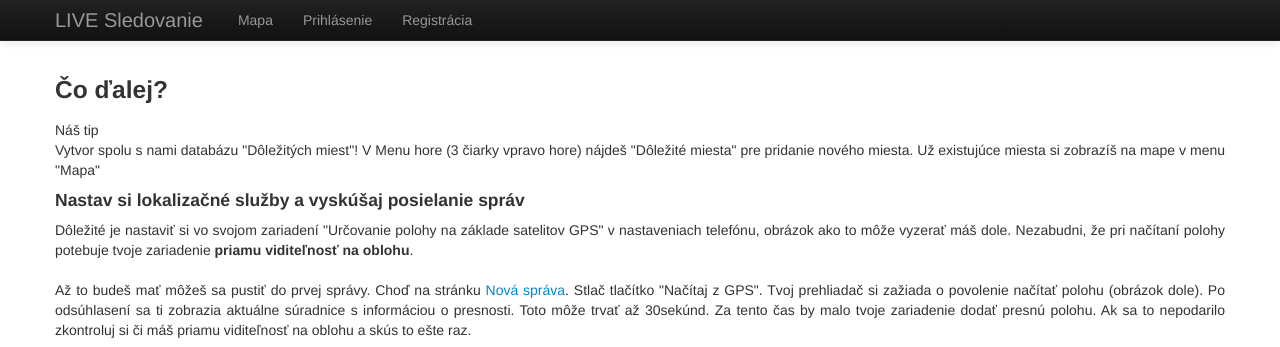
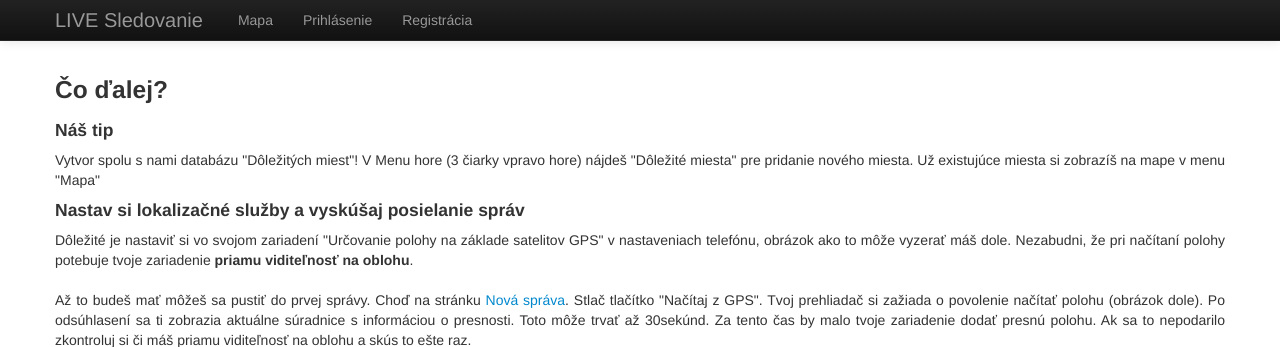
Before and after one commit to hasty001/livesledovanie, a Python web app: template wsgi/templates/gettingstarted.html in a window 1280 px wide. Shown: the top 347 px of the page. Run offline with Jinja, Linux system fonts and the light colour scheme; the template is opened without the code that fills it, so the values that code supplies are empty.

Commit message:
oprava banneru

```diff
--- a/wsgi/templates/gettingstarted.html
+++ b/wsgi/templates/gettingstarted.html
@@ -5,13 +5,13 @@
 <div id="akozacat" class="container" style="text-align: justify">
 <h3>Čo ďalej?</h3>
 
-<div class="container">
-  <div class="panel panel-default">
-    <div class="panel-heading">Náš tip</div>
-    <div class="panel-body">Vytvor spolu s nami databázu "Dôležitých miest"! V Menu hore (3 čiarky vpravo hore) nájdeš "Dôležité miesta" pre pridanie nového miesta.
+
+  <div>
+    <h4>Náš tip</h4>
+    <div>Vytvor spolu s nami databázu "Dôležitých miest"! V Menu hore (3 čiarky vpravo hore) nájdeš "Dôležité miesta" pre pridanie nového miesta.
     Už existujúce miesta si zobrazíš na mape v menu "Mapa"</div>
   </div>
-</div>
+
 
 <h4>Nastav si lokalizačné služby a vyskúšaj posielanie správ</h4>
 <p>
@@ -23,12 +23,12 @@ Toto môže trvať až 30sekúnd. Za tento čas by malo tvoje zariadenie dodať
 viditeľnosť na oblohu a skús to ešte raz.
 </p>
 <p>
-<img src="http://cestasnp.sk/images/sledovanie/Screenshot_2015-04-27-17-37-10.png" width="320"></img>
-<img src="http://cestasnp.sk/images/sledovanie/Screenshot_2015-04-27-17-38-56.png" width="320"></img>
+<img src="https://cestasnp.sk/images/sledovanie/Screenshot_2015-04-27-17-37-10.png" width="320"></img>
+<img src="https://cestasnp.sk/images/sledovanie/Screenshot_2015-04-27-17-38-56.png" width="320"></img>
 </p><br>
 Až sa ti načíta poloha s dostatočnou presnosťou vypíš text, na začiatok stačí trebarz "Moja prvá správa" a pošli.<br><br>
 Presmerujeme ťa na prehľad správ, kde je tvoja správa už zobrazená. Skontroluj si polohu na mape a ak si spokojný(á) <b>máme hotovo</b>.
-Ak by nie, stiahni si <a href="http://cestasnp.sk/download/Live_sledovanie_manual.pdf">kompletný návod</a>, kde nájdeš podrobnosti.
+Ak by nie, stiahni si <a href="https://cestasnp.sk/download/Live_sledovanie_manual.pdf">kompletný návod</a>, kde nájdeš podrobnosti.
 
 <h4>Zobrazenie správ</h4>
 <p>
```
